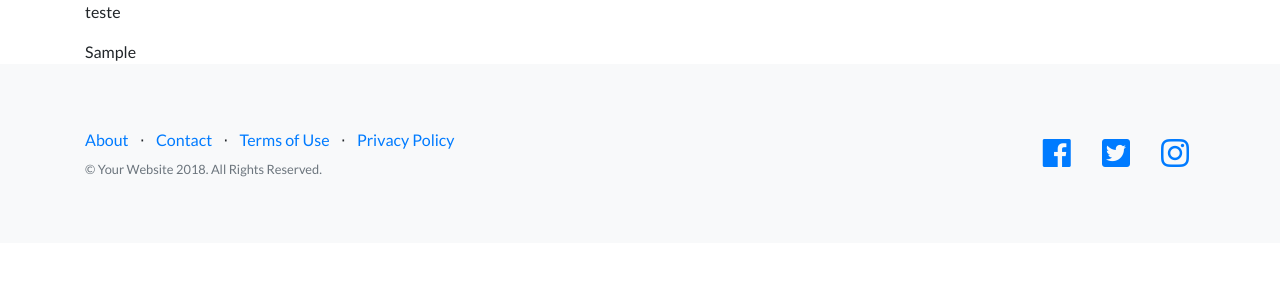
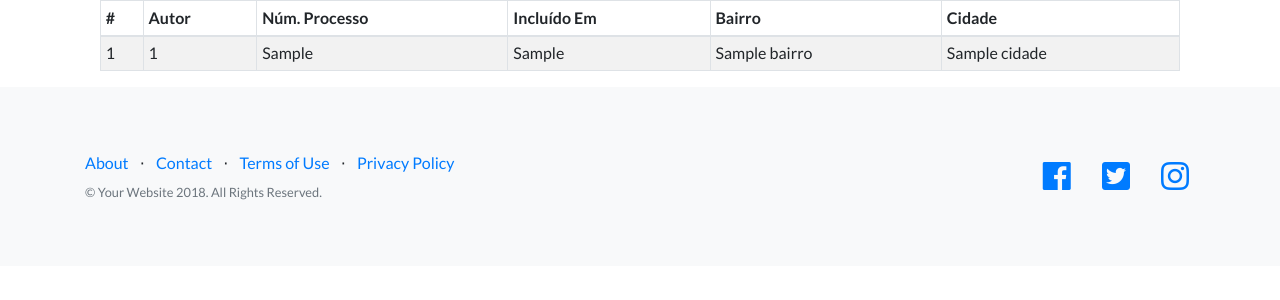
Before and after one commit to AlexandreVictor/MeuSiteV2, a Django app: template Gerenciador/templates/Gerenciador/Lista_Processo.html in a window 1280 px wide. Shown: the part 56-356 px from the top of the page. Run offline with Django 3.2, Linux system fonts and the light colour scheme; the template is opened without the code that fills it: most values are stand-ins (such as "Sample title", 1, 10 or a date in 2020); some libraries are stand-ins or nearby versions.

Commit message:
novas versões form

```diff
--- a/Gerenciador/templates/Gerenciador/Frm_Cad_Processo.html
+++ b/Gerenciador/templates/Gerenciador/Frm_Cad_Processo.html
@@ -13,7 +13,7 @@
 <form method="POST">
         <!-- Não se esqueça dessa tag -->
         {% csrf_token %}
-    <nav class="navbar navbar-light bg-light static-top">
+    <nav class="navbar navbar-light bg-dark static-top">
         <div class="container justify-content-center">
           <a class="navbar-brand justify-content-center">Dados do Processo</a>
         </div>
@@ -64,7 +64,7 @@
           </div>
         </div>
       </div>
-    <nav class="navbar navbar-light bg-light static-top">
+    <nav class="navbar navbar-dark bg-dark static-top">
         <div class="container justify-content-center">
           <a class="navbar-brand justify-content-center">Dados da Inicial</a>
         </div>
--- a/Gerenciador/templates/Gerenciador/Lista_Processo.html
+++ b/Gerenciador/templates/Gerenciador/Lista_Processo.html
@@ -1,10 +1,52 @@
+<!--https://www.devmedia.com.br/quicksearch-e-bootstrap-adicione-buscas-em-paginas-web/37629 -->
+
 {% extends 'Gerenciador/base.html' %}
 
 {% load widget_tweaks%}
 
 {% block content %}
-<p>teste</p>
-    {{ processos_list }}
 
+<div class="container">
+<table id="minhaTabela" class="table table-striped table-bordered table-sm">
+    <thead>
+      <tr>
+        <th scope="col">#</th>
+        <th scope="col">Autor</th>
+        <th scope="col">Núm. Processo</th>
+        <th scope="col">Incluído Em</th>
+        <th scope="col">Bairro</th>
+        <th scope="col">Cidade</th>
+      </tr>
+    </thead>
+    <tbody>
+        {%for e in object_list%}
+      <tr>
+        <td>{{e.fk_autor_id}}</td>
+        <td>{{e.fk_autor_id}}</td>
+        <td>{{e.numero_processo}}</td>
+        <td>{{e.data_inclusao}}</td>
+        <td>{{e.bairro}}</td>
+        <td>{{e.cidade}}</td>
+      </tr>
+      {% endfor %}
+    </tbody>
+</table>
+</div>
+
+<script src="//code.jquery.com/jquery-3.2.1.min.js"></script>
+<script src="//cdn.datatables.net/1.10.15/js/jquery.dataTables.min.js"></script>
+<script>
+$(document).ready(function(){
+    $('#minhaTabela').DataTable({
+        "language": {
+              "lengthMenu": "Mostrando _MENU_ registros por página",
+              "zeroRecords": "Nada encontrado",
+              "info": "Mostrando página _PAGE_ de _PAGES_",
+              "infoEmpty": "Nenhum registro disponível",
+              "infoFiltered": "(filtrado de _MAX_ registros no total)"
+          }
+      });
+});
+</script>
 
 {% endblock %}
--- a/Gerenciador/urls.py
+++ b/Gerenciador/urls.py
@@ -1,10 +1,13 @@
 from django.urls import path
+from django.conf.urls import  url, include
 from . import views
+from Gerenciador.views import *
 
 urlpatterns = [
     path('', views.index, name='index'),
     path('CadastroProcesso', views.FrmCadastro, name='FrmCadastro'),
-    path('ListaProcesso', views.List_Processo, name='List_Processo'),
+   # path('ListaProcesso', views.List_Processo, name='List_Processo'),
+    url(r'^ListaProcesso$',Lista_Processo.as_view(), name='List_Processo'),
 
 
 ]
```
Also changed, not shown: Gerenciador/views.py (+21 -2 lines).
